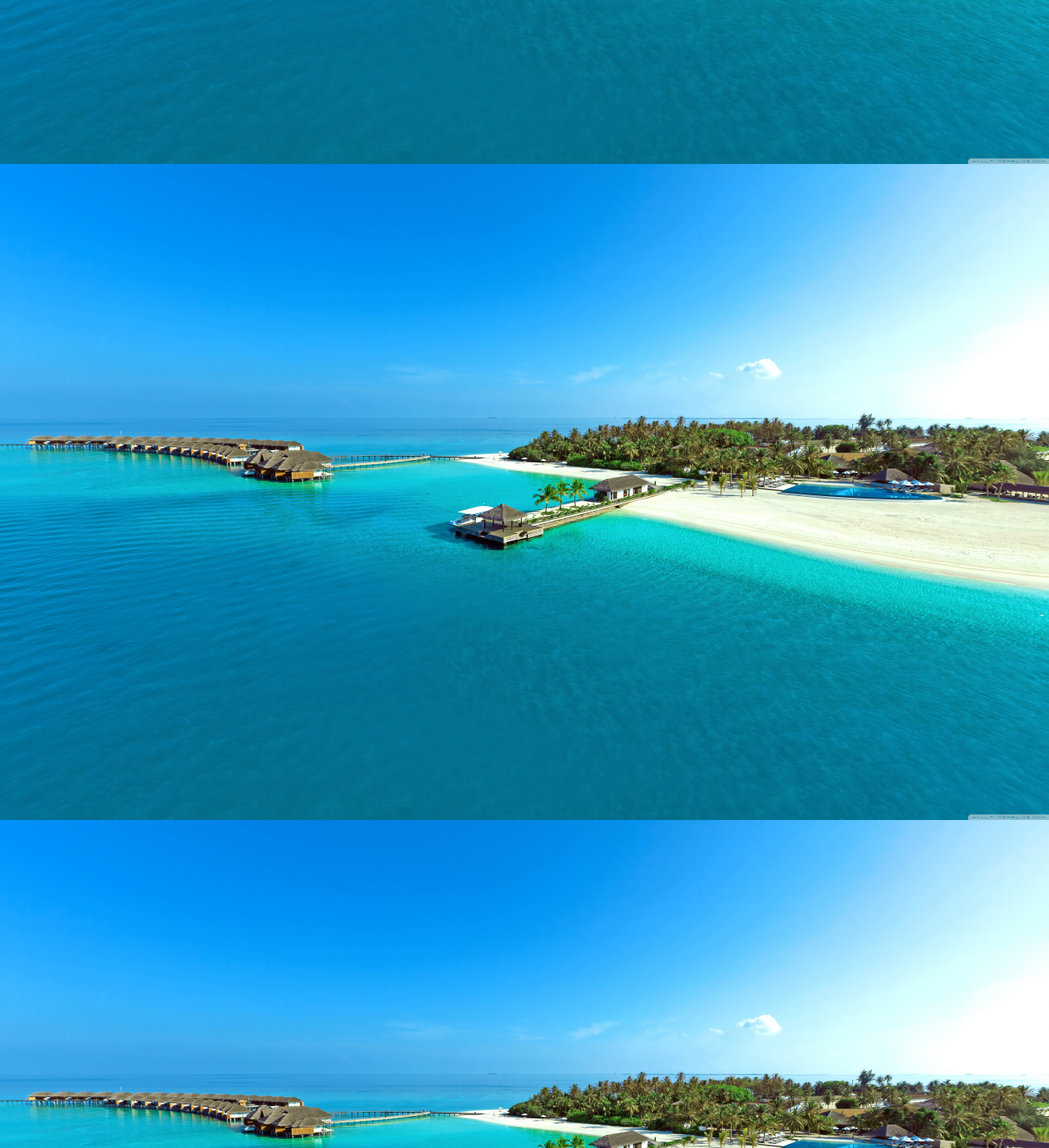
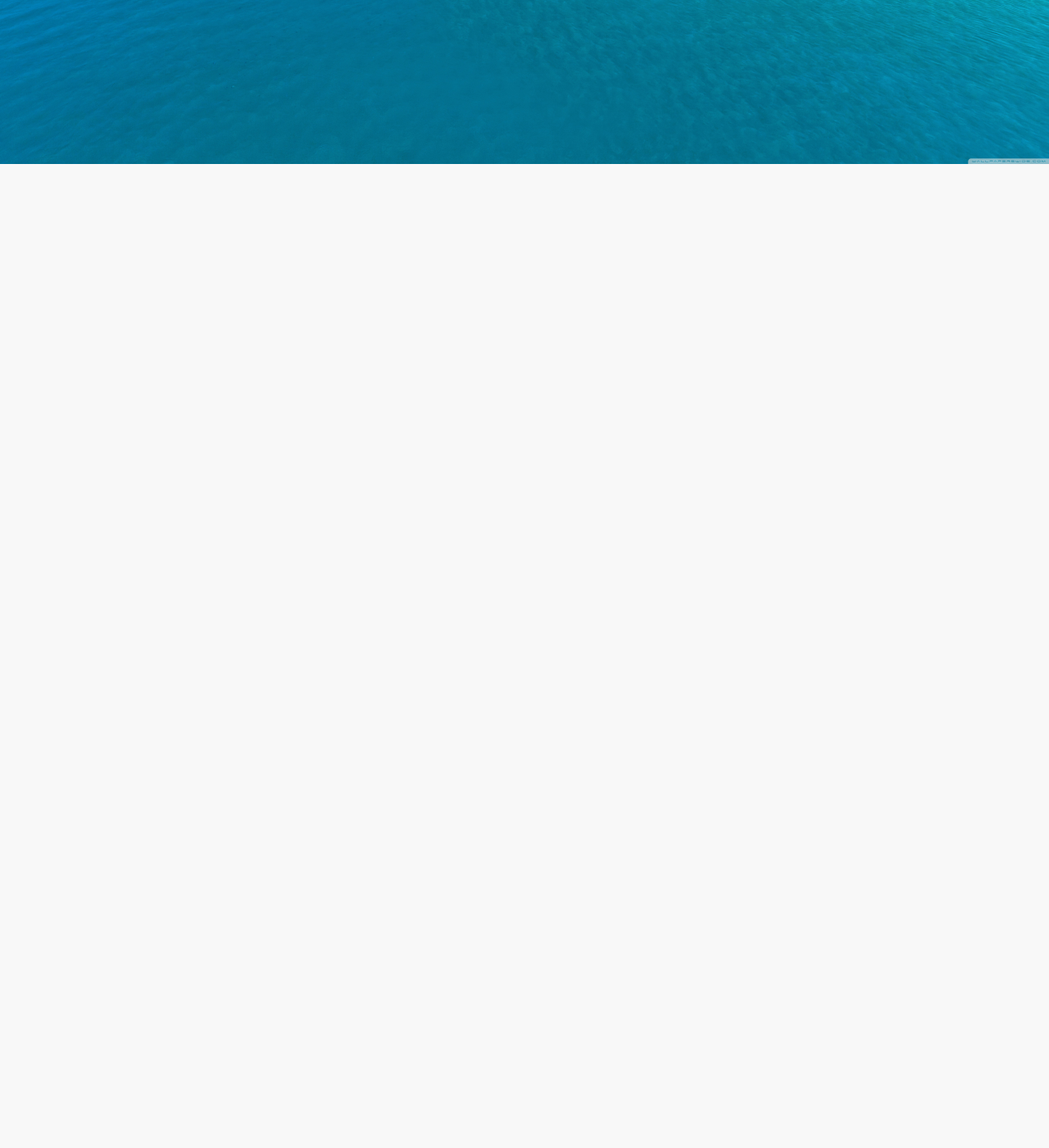
Before and after one commit to DLance96/nativx-survey, a Django app: page /finished/ in a window 1280 px wide. Shown: the part 600-2000 px from the top of the page at 82% size. After the commit the page ends 800 px from the top, so only its background shows below. Run offline with Django 3.2, Linux system fonts and the light colour scheme; some libraries are stand-ins or nearby versions.

Commit message:
Update background scrolling

```diff
--- a/static/css/navbar-fixed-top.css
+++ b/static/css/navbar-fixed-top.css
@@ -1,5 +1,4 @@
 body {
-  min-height: 2000px;
   padding-top: 70px;
 }
 
```
